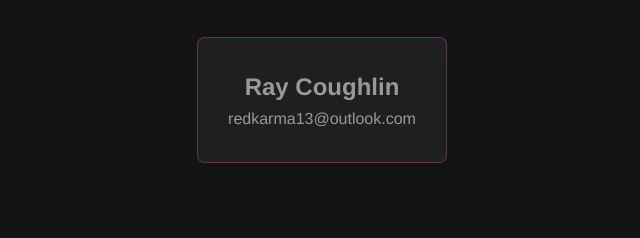
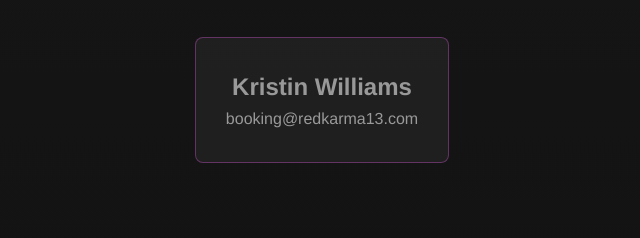
Before and after one commit to coldpour/redkarma, a website: page index.html in a window 1280 px wide. Shown: the part 4703-4941 px from the top of the page, 318-958 px from the left. Drawn offline with Linux system fonts and the light colour scheme.

Commit message:
update booking contact

```diff
--- a/index.html
+++ b/index.html
@@ -568,11 +568,11 @@
     <div class="container">
         <h2>Booking</h2>
         <p class="text">Are you ready for it?</p>
-        <a href="mailto:redkarma13@outlook.com?subject=Red%20Karma%20Booking%20Request&body=Hey%20Ray%2C%20I'm%20looking%20to%20book%20Red%20Karma%20for%20an%20event%20with%20the%20following%20details.%0A%0ADate%3A%20%0ATime%3A%20%0ALocation%3A%20%0ABudget%3A%20%0A%0A%0A"
+        <a href="mailto:booking@redkarma13.com?subject=Red%20Karma%20Booking%20Request&body=Hey%20Kristin%2C%20I'm%20looking%20to%20book%20Red%20Karma%20for%20an%20event%20with%20the%20following%20details.%0A%0ADate%3A%20%0ATime%3A%20%0ALocation%3A%20%0ABudget%3A%20%0A%0A%0A"
            class="card">
             <div class="booking-info">
-                <h4 class="booking-name">Ray Coughlin</h4>
-                <p class="booking-email">redkarma13@outlook.com</p>
+                <h4 class="booking-name">Kristin Williams</h4>
+                <p class="booking-email">booking@redkarma13.com</p>
             </div>
         </a>
     </div>
```
Also changed, not shown: past.html (+3 -3 lines).
